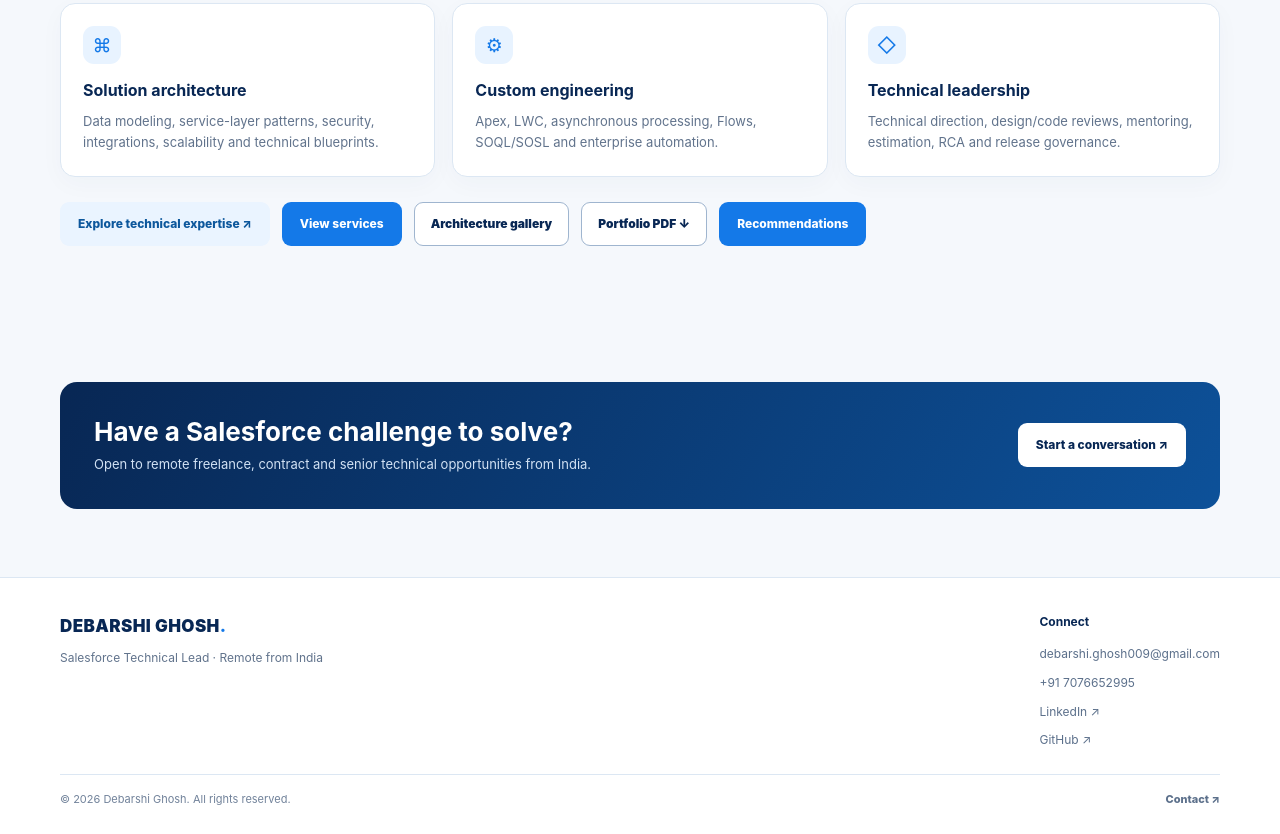
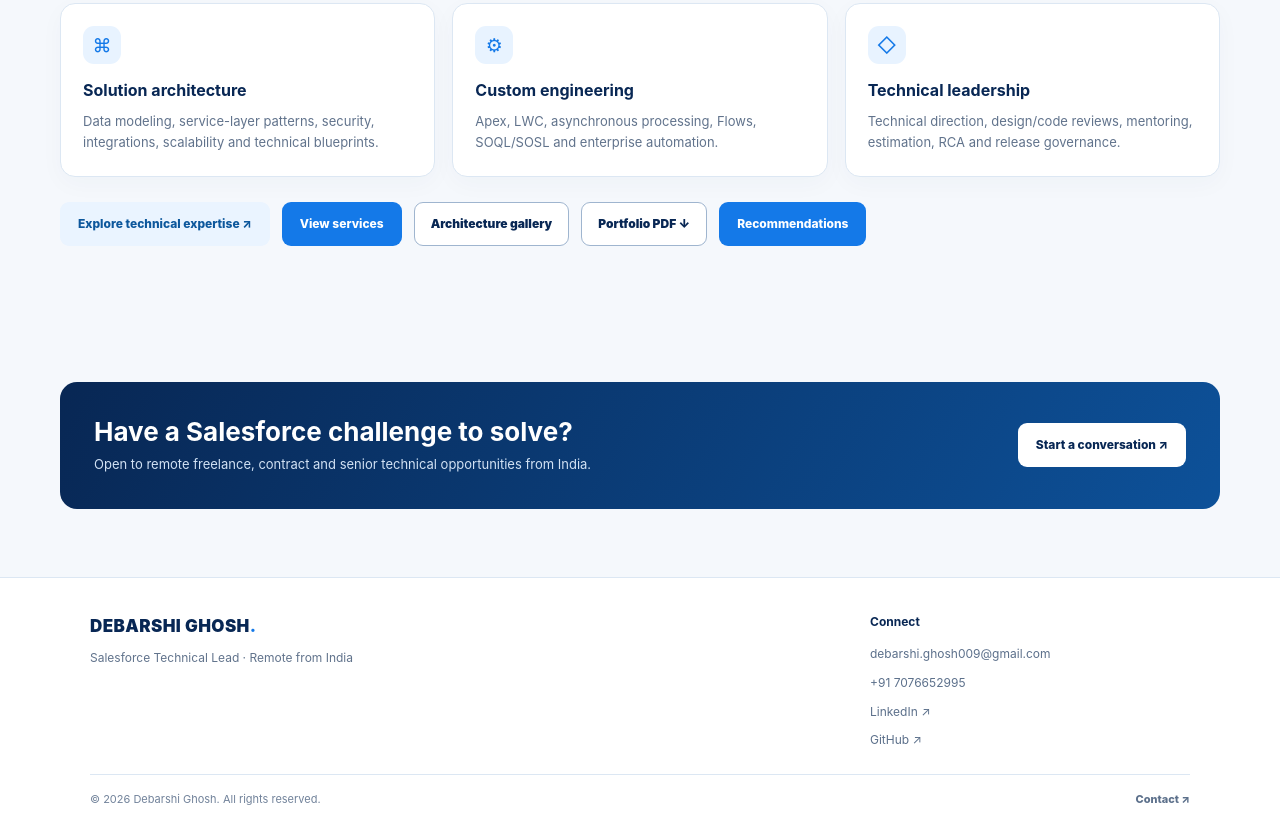
Before and after one commit to debarshi-ghosh/debarshi-salesforce-portfolio, a plain HTML site: page index.html in a window 1280 px wide. Shown: the part 3581-4415 px from the top of the page. Drawn offline with Linux system fonts and the light colour scheme; no server answers.

Commit message:
Balance footer columns and constrain footer width

```diff
--- a/assets/site.css
+++ b/assets/site.css
@@ -46,8 +46,9 @@ section{padding:68px 0}.section-kicker{font-size:10px;font-weight:900;letter-spa
 /* Keep Hire Me navigation label white, including active and hover states */
 .navlinks a.hire-link,.navlinks a.hire-link.active,.navlinks a.hire-link:hover{color:#fff!important}
 
-/* Compact shared footer without repeating primary navigation */
-.footer-layout{display:grid;grid-template-columns:1fr auto;align-items:start;gap:34px;padding:8px 0 24px}
+/* Balanced shared footer: centered content, two intentional columns */
+.site-footer .wrap{max-width:1100px;margin-left:auto;margin-right:auto}
+.footer-layout{display:grid;grid-template-columns:minmax(0,1fr) minmax(240px,320px);align-items:start;gap:64px;padding:8px 0 24px}
 .footer-brand .footer-logo{font-size:17px;font-weight:900;letter-spacing:.4px;color:var(--navy);text-decoration:none}
 .footer-logo span{color:var(--blue)}
 .footer-brand p{margin:8px 0 0;font-size:12px;color:var(--muted)}
@@ -57,4 +58,4 @@ section{padding:68px 0}.section-kicker{font-size:10px;font-weight:900;letter-spa
 .footer-section a:hover,.footer-bottom a:hover{color:var(--blue)}
 .footer-bottom{border-top:1px solid var(--line);padding-top:15px;display:flex;justify-content:space-between;gap:12px;flex-wrap:wrap;font-size:11px}
 .footer-bottom a{color:#5c708b;text-decoration:none;font-weight:800}
-@media(max-width:520px){.footer-layout{grid-template-columns:1fr;gap:22px}}
+@media(max-width:700px){.site-footer .wrap{width:calc(100% - 40px)}.footer-layout{grid-template-columns:1fr;gap:22px}.footer-section{gap:8px}}
```
